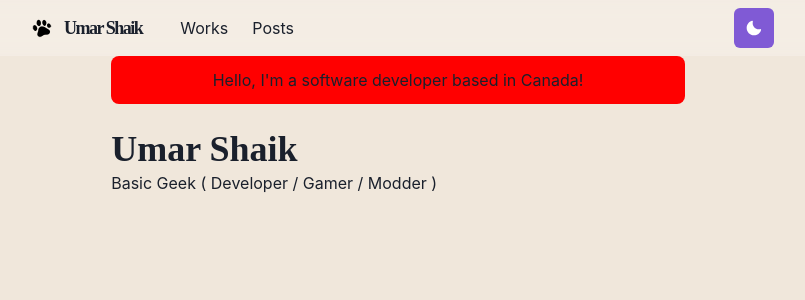
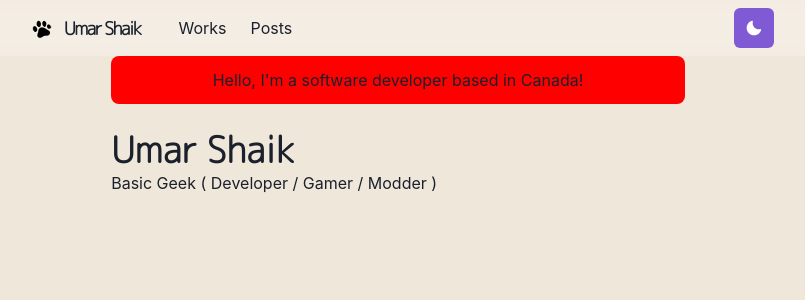
Before and after one commit to ufshaik/ufshaik-homepage, a Next.js app: page / in a window 1280 px wide. Shown: the top 300 px of the page, without its empty margins (242-1047 px from the left). Built offline with nearby package versions, Linux system fonts and the light colour scheme.

Commit message:
Change font globally

```diff
--- /dev/null
+++ b/components/fonts.js
@@ -0,0 +1,7 @@
+import { Global } from '@emotion/react'
+
+const Fonts = () =>{
+  return <Global styles={`@import url('https://fonts.googleapis.com/css2?family=M+PLUS+Rounded+1c:wght@300&display=swap');`} />
+}
+
+export default Fonts
--- a/pages/_app.js
+++ b/pages/_app.js
@@ -1,10 +1,12 @@
 import { ChakraProvider } from "@chakra-ui/react"
 import Layout from '../components/layouts/main'
+import Fonts from '../components/fonts'
 import theme from "../libs/theme";
 
 const Website = ({ Component, pageProps, router }) =>{
     return (
         <ChakraProvider theme={theme}>
+          <Fonts />
             <Layout router = {router}>
                 <Component {... pageProps} key={router.route} />
             </Layout>
```
